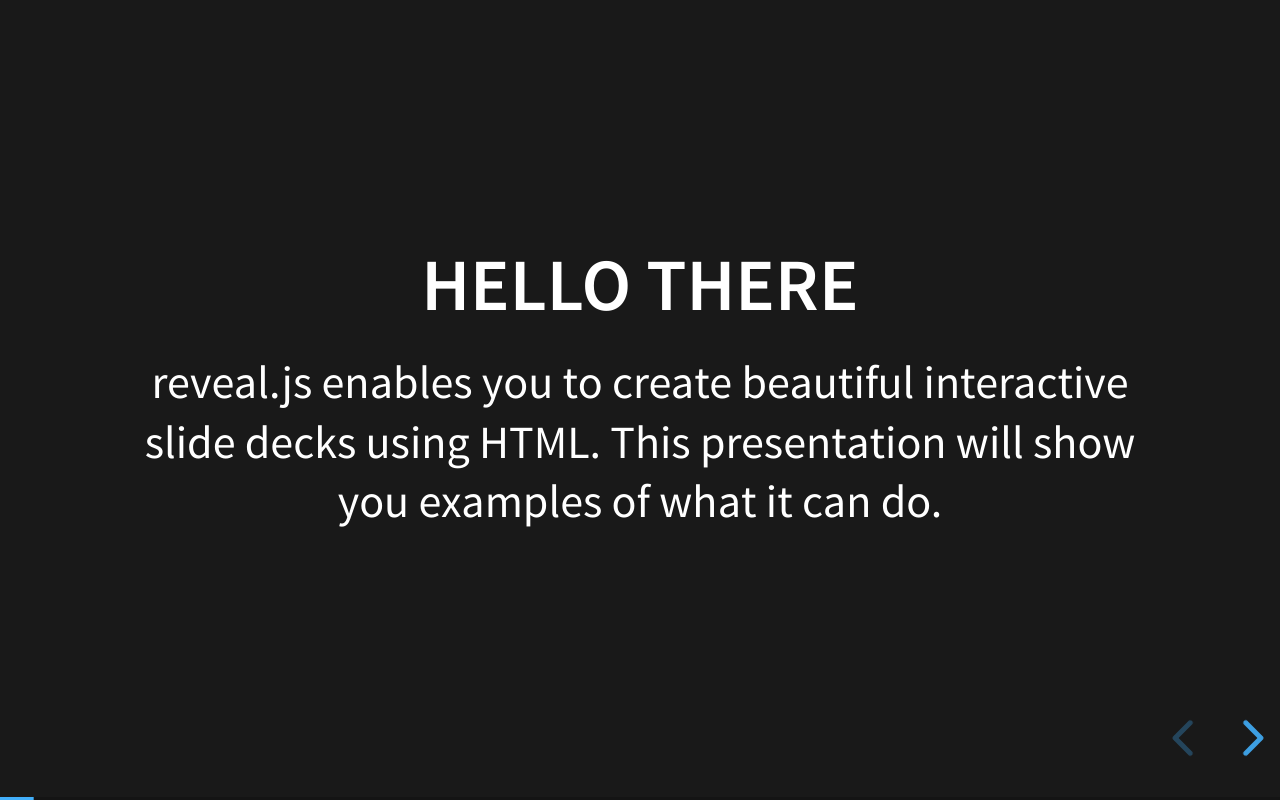
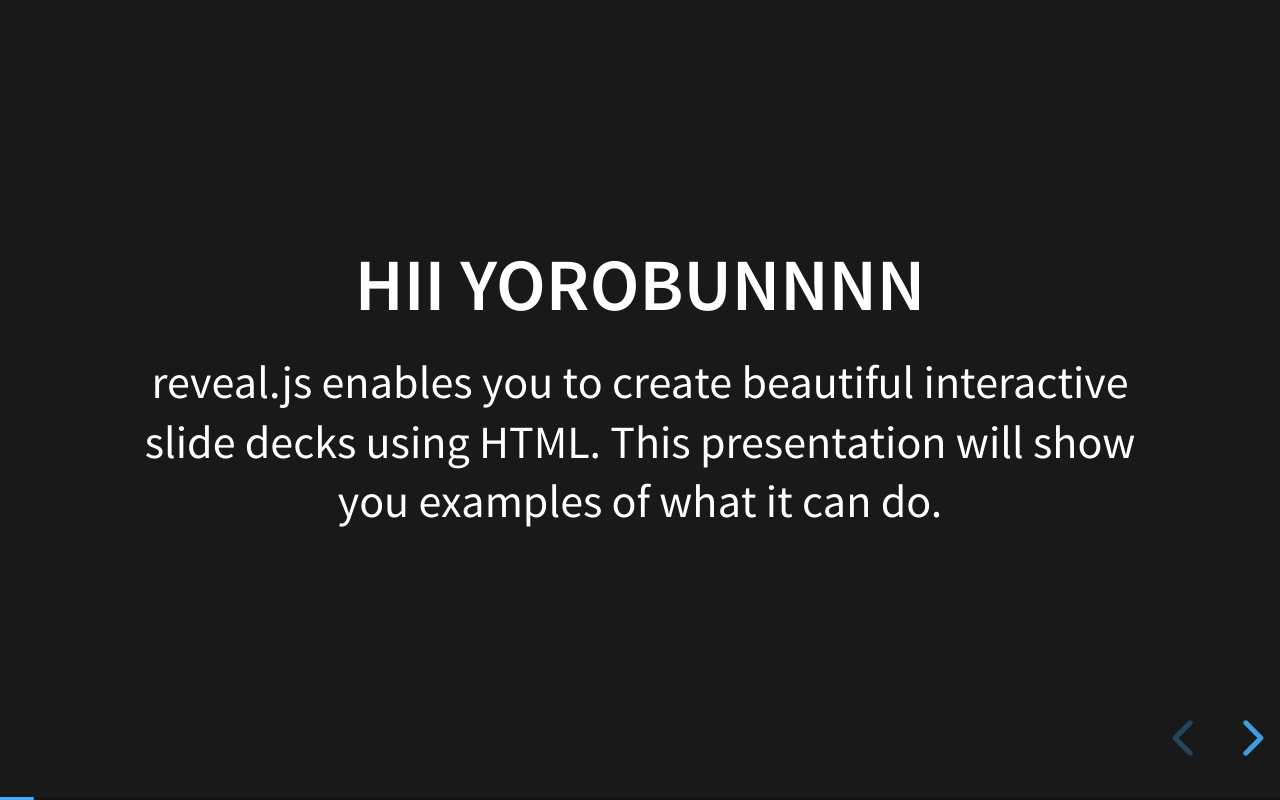
Before and after one commit to WiniWidianingsih/TimNiasih_SCB_2021, a website: page reveal.js-master/reveal.js-master/demo.html in a window 1280 px wide. Both pictures are taken after a click on the button "next slide". Drawn offline with Linux system fonts and the light colour scheme.

Commit message:
Edit File demo.html

```diff
--- a/reveal.js-master/reveal.js-master/demo.html
+++ b/reveal.js-master/reveal.js-master/demo.html
@@ -39,7 +39,7 @@
 				</section>
 
 				<section>
-					<h2>Hello There</h2>
+					<h2>Hii yorobunnnn</h2>
 					<p>
 						reveal.js enables you to create beautiful interactive slide decks using HTML. This presentation will show you examples of what it can do.
 					</p>
```
